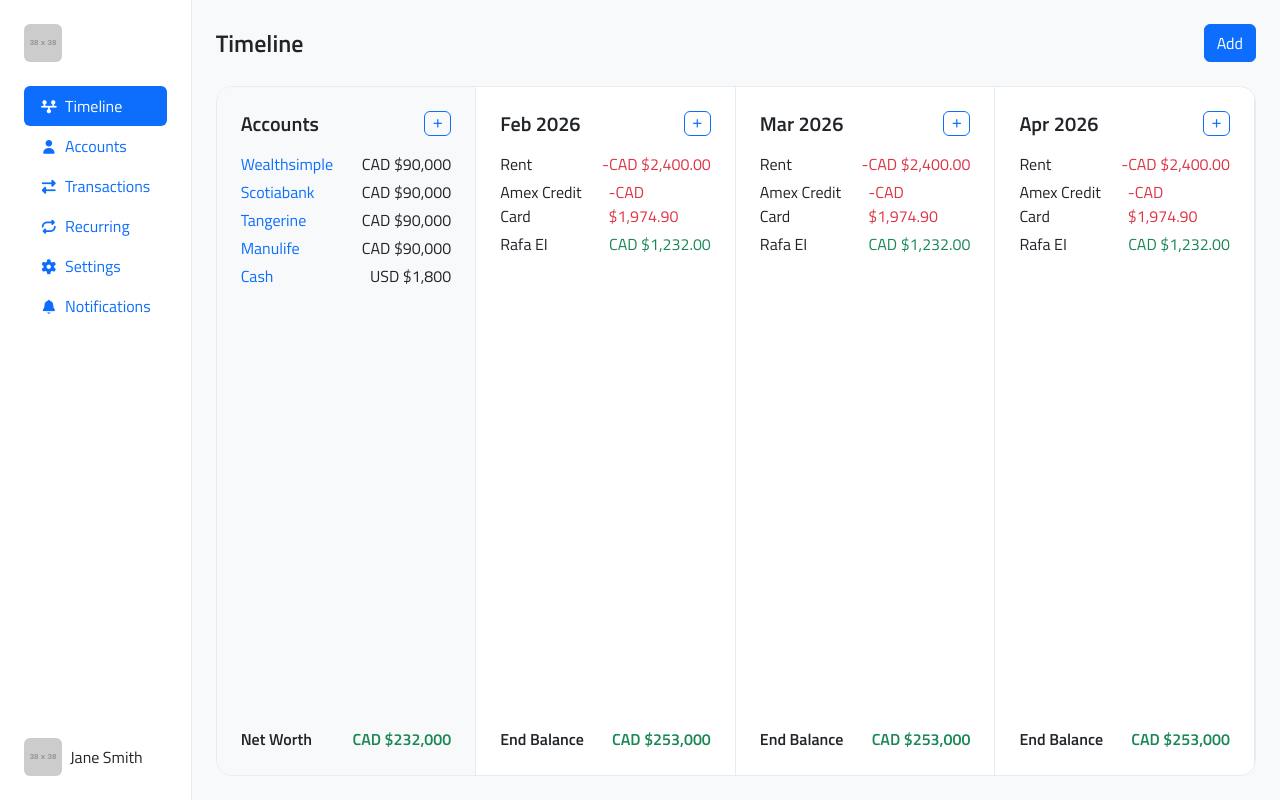
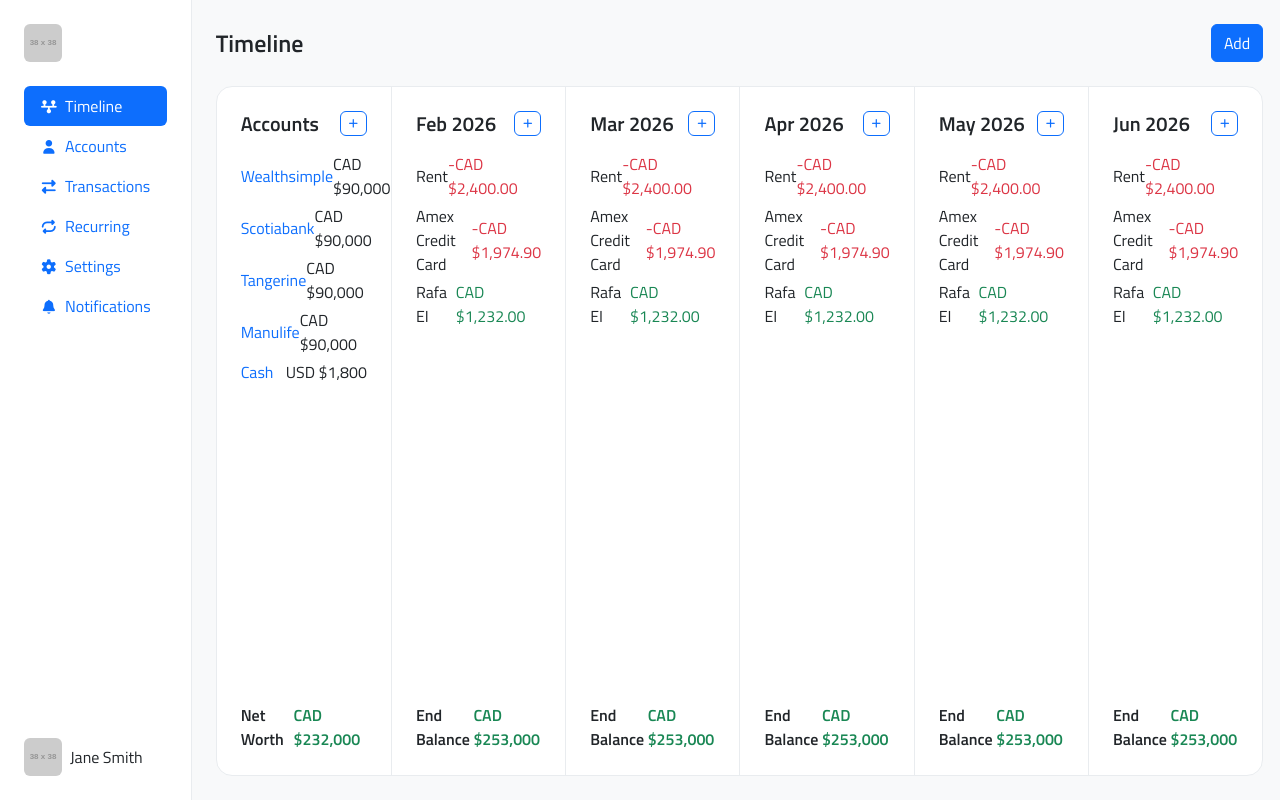
Before and after one commit to danivalenca/cashtimeline, a PHP site: page /template.php in a window 1280 px wide. Run offline with PHP 8.4, Linux system fonts and the light colour scheme; grey boxes labelled with a size stand in for pictures from a placeholder-image service; some libraries are stand-ins or nearby versions.

Commit message:
Refactor account sections layout and add May and June 2026 entries

```diff
--- a/public/template.php
+++ b/public/template.php
@@ -141,9 +141,9 @@
                     <div class="row g-0 flex-nowrap h-100">
 
                         <!-- Accounts -->
-                        <div class="col-lg-3 bg-light h-100">
+                        <div class="col-lg-2 h-100">
 
-                            <div class="border-end border-light-subtle p-4 d-flex flex-column h-100">
+                            <div class="p-4 d-flex flex-column h-100">
 
                                 <div class="d-flex justify-content-between align-items-center mb-3">
                                     <h2 class="fs-5 fw-semibold">Accounts</h2>
@@ -212,9 +212,9 @@
                         <!-- Accounts -->
 
                         <!-- Feb 2026 -->
-                        <div class="col-lg-3 h-100">
+                        <div class="col-lg-2 h-100">
 
-                            <div class="border-end border-light-subtle p-4 d-flex flex-column h-100">
+                            <div class="border-start border-light-subtle p-4 d-flex flex-column h-100">
 
                                 <div class="d-flex justify-content-between align-items-center mb-3">
                                     <h2 class="fs-5 fw-semibold">Feb 2026</h2>
@@ -265,9 +265,9 @@
                         <!-- Feb 2026 -->
 
                         <!-- Mar 2026 -->
-                        <div class="col-lg-3 h-100">
+                        <div class="col-lg-2 h-100">
 
-                            <div class="border-end border-light-subtle p-4 d-flex flex-column h-100">
+                            <div class="border-start border-light-subtle p-4 d-flex flex-column h-100">
 
                                 <div class="d-flex justify-content-between align-items-center mb-3">
                                     <h2 class="fs-5 fw-semibold">Mar 2026</h2>
@@ -318,9 +318,9 @@
                         <!-- Mar 2026 -->
 
                         <!-- Apr 2026 -->
-                        <div class="col-lg-3 h-100">
+                        <div class="col-lg-2 h-100">
 
-                            <div class="border-end border-light-subtle p-4 d-flex flex-column h-100">
+                            <div class="border-start border-light-subtle p-4 d-flex flex-column h-100">
 
                                 <div class="d-flex justify-content-between align-items-center mb-3">
                                     <h2 class="fs-5 fw-semibold">Apr 2026</h2>
@@ -370,6 +370,112 @@
                         </div>
                         <!-- Apr 2026 -->
 
+                        <!-- May 2026 -->
+                        <div class="col-lg-2 h-100">
+
+                            <div class="border-start border-light-subtle p-4 d-flex flex-column h-100">
+
+                                <div class="d-flex justify-content-between align-items-center mb-3">
+                                    <h2 class="fs-5 fw-semibold">May 2026</h2>
+                                    <button class="btn btn-xs btn-outline-primary">
+                                        <i class="fa-solid fa-plus small"></i>
+                                    </button>
+                                </div>
+
+                                <div class="flex-grow-1">
+
+                                    <div class="d-flex justify-content-between align-items-center mb-1">
+                                        <p>Rent</p>
+                                        <p>
+                                            <a href="#" class="link-danger text-decoration-none">
+                                                -CAD $2,400.00
+                                            </a>
+                                        </p>
+                                    </div>
+
+                                    <div class="d-flex justify-content-between align-items-center mb-1">
+                                        <p>Amex Credit Card</p>
+                                        <p>
+                                            <a href="#" class="link-danger text-decoration-none">
+                                                -CAD $1,974.90
+                                            </a>
+                                        </p>
+                                    </div>
+
+                                    <div class="d-flex justify-content-between align-items-center mb-1">
+                                        <p>Rafa EI</p>
+                                        <p>
+                                            <a href="#" class="link-success text-decoration-none">
+                                                CAD $1,232.00
+                                            </a>
+                                        </p>
+                                    </div>
+
+                                </div>
+
+                                <div class="d-flex justify-content-between align-items-center">
+                                    <p class="fw-semibold">End Balance</p>
+                                    <p class="fw-semibold text-success">CAD $253,000</p>
+                                </div>
+
+                            </div>
+
+                        </div>
+                        <!-- May 2026 -->
+
+                        <!-- Jun 2026 -->
+                        <div class="col-lg-2 h-100">
+
+                            <div class="border-start border-light-subtle p-4 d-flex flex-column h-100">
+
+                                <div class="d-flex justify-content-between align-items-center mb-3">
+                                    <h2 class="fs-5 fw-semibold">Jun 2026</h2>
+                                    <button class="btn btn-xs btn-outline-primary">
+                                        <i class="fa-solid fa-plus small"></i>
+                                    </button>
+                                </div>
+
+                                <div class="flex-grow-1">
+
+                                    <div class="d-flex justify-content-between align-items-center mb-1">
+                                        <p>Rent</p>
+                                        <p>
+                                            <a href="#" class="link-danger text-decoration-none">
+                                                -CAD $2,400.00
+                                            </a>
+                                        </p>
+                                    </div>
+
+                                    <div class="d-flex justify-content-between align-items-center mb-1">
+                                        <p>Amex Credit Card</p>
+                                        <p>
+                                            <a href="#" class="link-danger text-decoration-none">
+                                                -CAD $1,974.90
+                                            </a>
+                                        </p>
+                                    </div>
+
+                                    <div class="d-flex justify-content-between align-items-center mb-1">
+                                        <p>Rafa EI</p>
+                                        <p>
+                                            <a href="#" class="link-success text-decoration-none">
+                                                CAD $1,232.00
+                                            </a>
+                                        </p>
+                                    </div>
+
+                                </div>
+
+                                <div class="d-flex justify-content-between align-items-center">
+                                    <p class="fw-semibold">End Balance</p>
+                                    <p class="fw-semibold text-success">CAD $253,000</p>
+                                </div>
+
+                            </div>
+
+                        </div>
+                        <!-- Jun 2026 -->
+
                     </div>
                     <!-- Row -->
 
```
